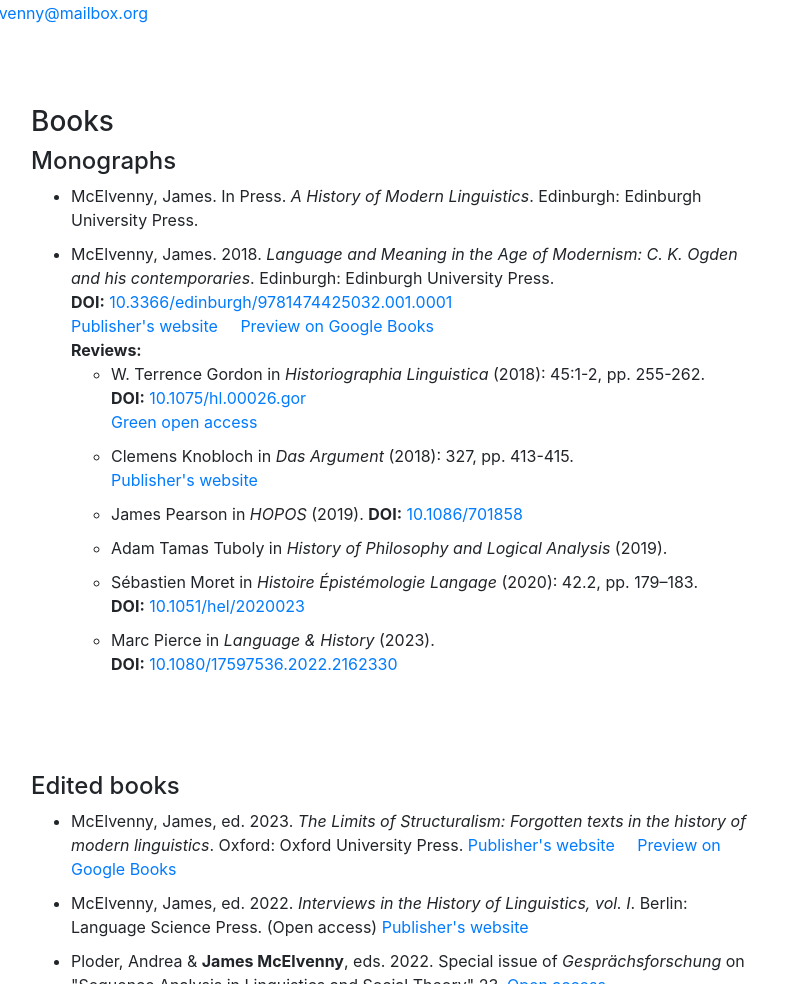
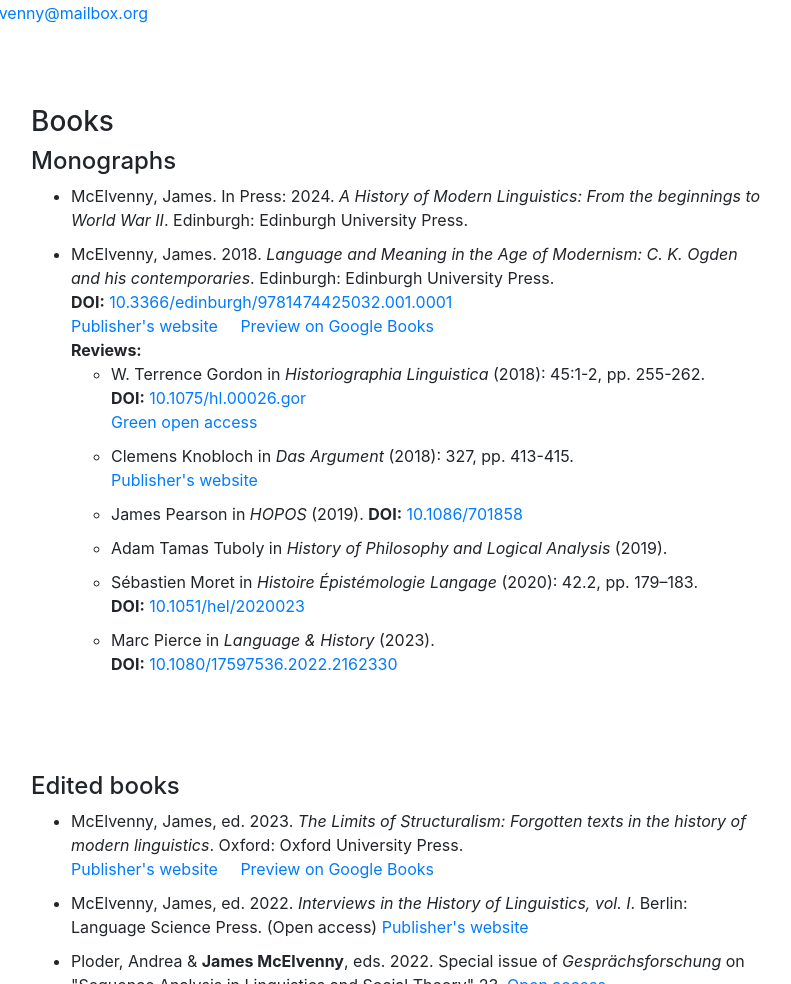
Before and after one commit to jamesmc/jamesmc.github.io, a plain HTML site: page index.html in a window 1280 px wide. Shown: the part 787-1771 px from the top of the page, without its empty margins (244-1035 px from the left). Drawn offline with nearby package versions, Linux system fonts and the light colour scheme.

Commit message:
Update index.html

```diff
--- a/index.html
+++ b/index.html
@@ -114,7 +114,7 @@
                     <h3 id="books" class="jump-padded">Books</h3>
                     <h4 id="books-mono">Monographs</h4>
                         <ul>
-                            <li>McElvenny, James. In Press. <em>A History of Modern Linguistics</em>. Edinburgh: Edinburgh University Press.
+                            <li>McElvenny, James. In Press: 2024. <em>A History of Modern Linguistics: From the beginnings to World War II</em>. Edinburgh: Edinburgh University Press.
                             </li>
                             <li>McElvenny, James. 2018. <em>Language and Meaning in the Age of Modernism: C. K. Ogden and his contemporaries</em>. Edinburgh: Edinburgh University Press.  <strong>DOI:</strong>&nbsp;<a href="https://doi.org/10.3366/edinburgh/9781474425032.001.0001">10.3366/edinburgh/9781474425032.001.0001</a><br/><a href="https://edinburghuniversitypress.com/book-language-and-meaning-in-the-age-of-modernism-hb.html">Publisher's website</a>&nbsp;&nbsp;&nbsp;&nbsp;&nbsp;<a href="https://books.google.de/books?id=pZiSDwAAQBAJ&printsec=frontcover#v=onepage&q&f=false">Preview on Google Books</a><br/>
                             <strong>Reviews:</strong>
@@ -130,7 +130,7 @@
                     </ul>
                     <h4 id="books-edited" class="jump-padded">Edited books</h4>
                         <ul>
-                            <li>McElvenny, James, ed. 2023. <em>The Limits of Structuralism: Forgotten texts in the history of modern linguistics</em>. Oxford: Oxford University Press. <a href="https://global.oup.com/academic/product/the-limits-of-structuralism-9780192849045">Publisher's website</a>&nbsp;&nbsp;&nbsp;&nbsp;&nbsp;<a href="https://www.google.de/books/edition/The_Limits_of_Structuralism/GPlszwEACAAJ?hl=de">Preview on Google Books</a></li>
+                            <li>McElvenny, James, ed. 2023. <em>The Limits of Structuralism: Forgotten texts in the history of modern linguistics</em>. Oxford: Oxford University Press.<br/><a href="https://global.oup.com/academic/product/the-limits-of-structuralism-9780192849045">Publisher's website</a>&nbsp;&nbsp;&nbsp;&nbsp;&nbsp;<a href="https://www.google.de/books/edition/The_Limits_of_Structuralism/GPlszwEACAAJ?hl=de">Preview on Google Books</a></li>
                             <li>McElvenny, James, ed. 2022. <em>Interviews in the History of Linguistics, vol. I</em>. Berlin: Language Science Press. (Open access) <a href="https://langsci-press.org/catalog/book/361">Publisher's website</a></li>
                             <li>Ploder, Andrea &amp; <strong>James McElvenny</strong>, eds. 2022. Special issue of <em>Gesprächsforschung</em> on "Sequence Analysis in Linguistics and Social Theory" 23. <a href="http://www.gespraechsforschung-online.de/sequenz.html">Open access</a></li>
                             <li>McElvenny, James &amp; Andrea Ploder, eds. 2021. <em>Holisms of communication: The early history of audio-visual sequence analysis</em>. Berlin: Language Science Press.<br/><strong>DOI:&nbsp;</strong><a href="https://doi.org/10.5281/zenodo.5142265">10.5281/zenodo.5142265</a> (Open access)</li>
```
